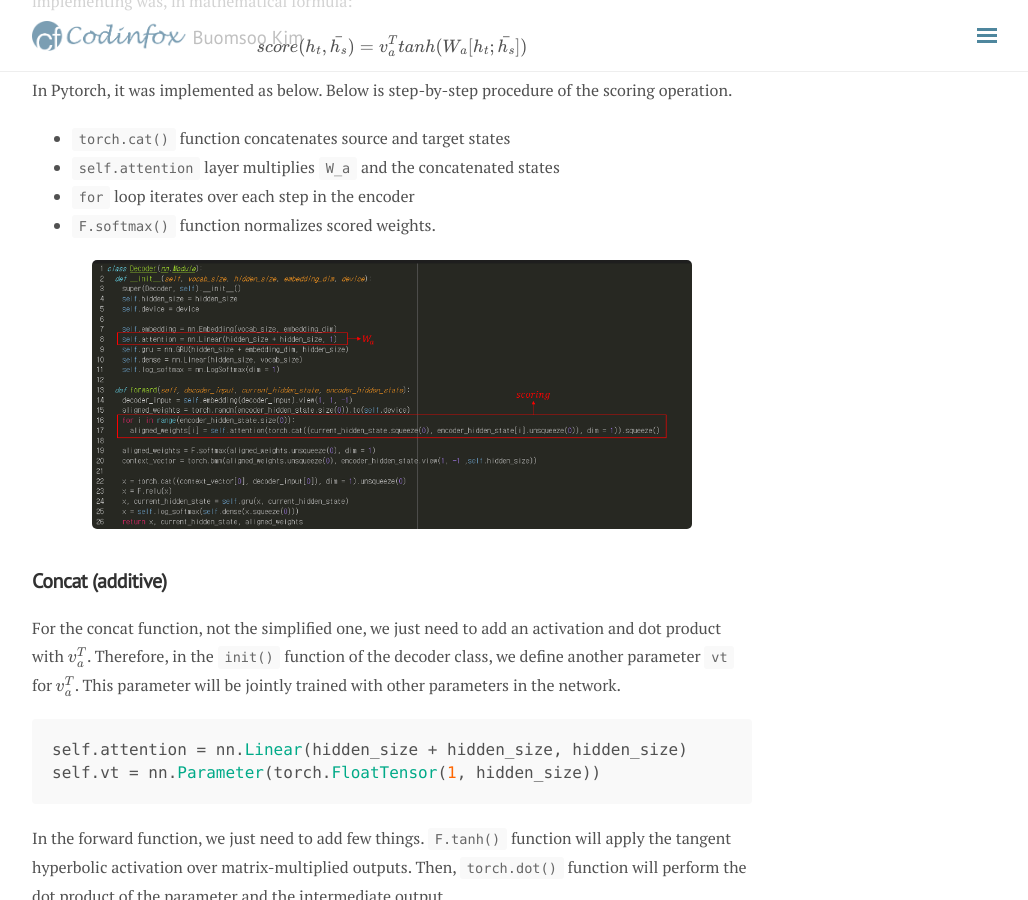
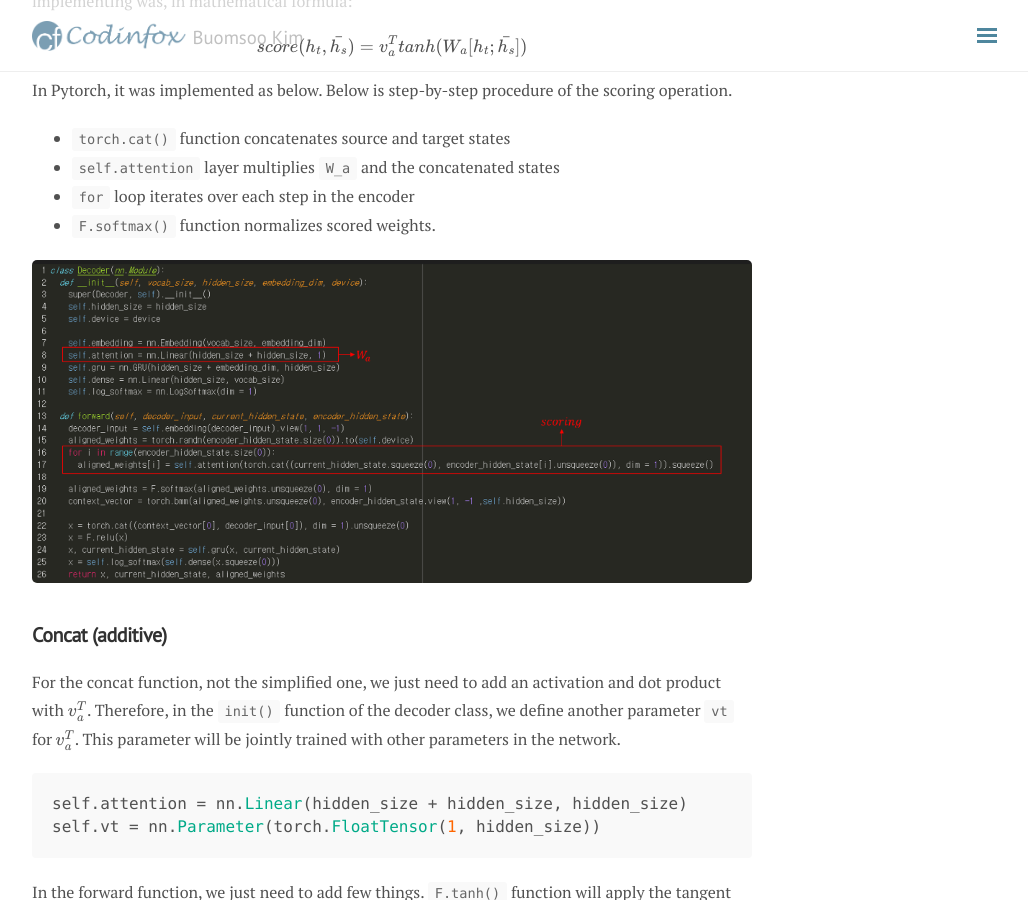
Before and after one commit to buomsoo-kim/buomsoo-kim.github.io, a Jekyll site: the page built from _posts/2020-03-19-Attention-mechanism-13.md.md, in a window 1280 px wide and 900 px high, scrolled down 703 px. Shown: the whole window, without its empty margins (248-1276 px from the left). Built offline with Jekyll 4.4.1, drawn with Linux system fonts in a browser that asks for light colours; nearby versions of some CDN libraries; formulas are drawn with MathJax 3; comment, search, counter and statistics services are not loaded.

Commit message:
Update 2020-03-19-Attention-mechanism-13.md.md

````diff
--- a/_posts/2020-03-19-Attention-mechanism-13.md.md
+++ b/_posts/2020-03-19-Attention-mechanism-13.md.md
@@ -26,7 +26,7 @@ In Pytorch, it was implemented as below. Below is step-by-step procedure of the
 - ```F.softmax()``` function normalizes scored weights.
 
 <p align = "center">
-<img src ="/data/images/2020-03-19/0.png" width = "600px" class="center">
+<img src ="/data/images/2020-03-19/0.png" width = "1000px" class="center">
 </p>
 
 
````
